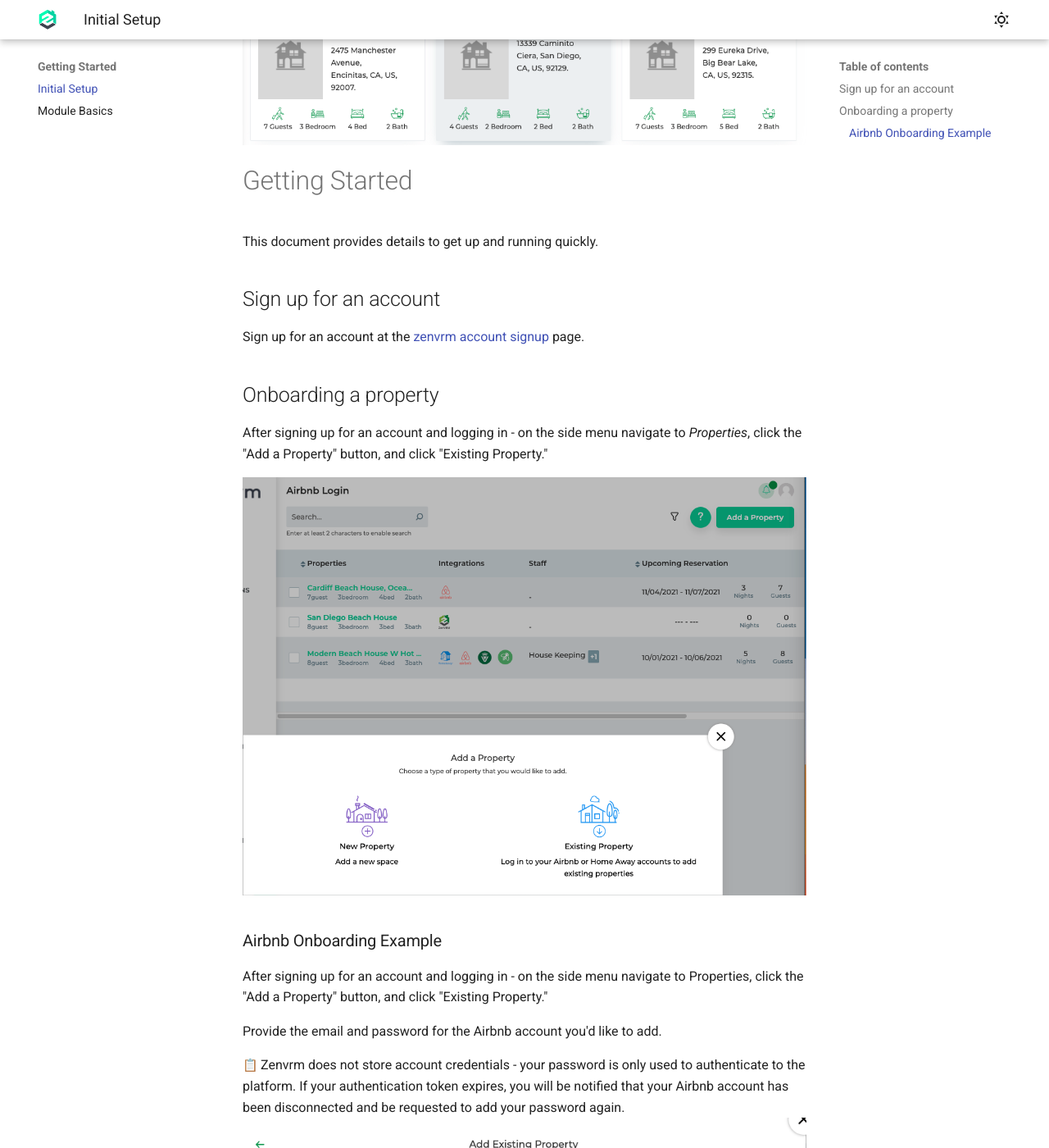
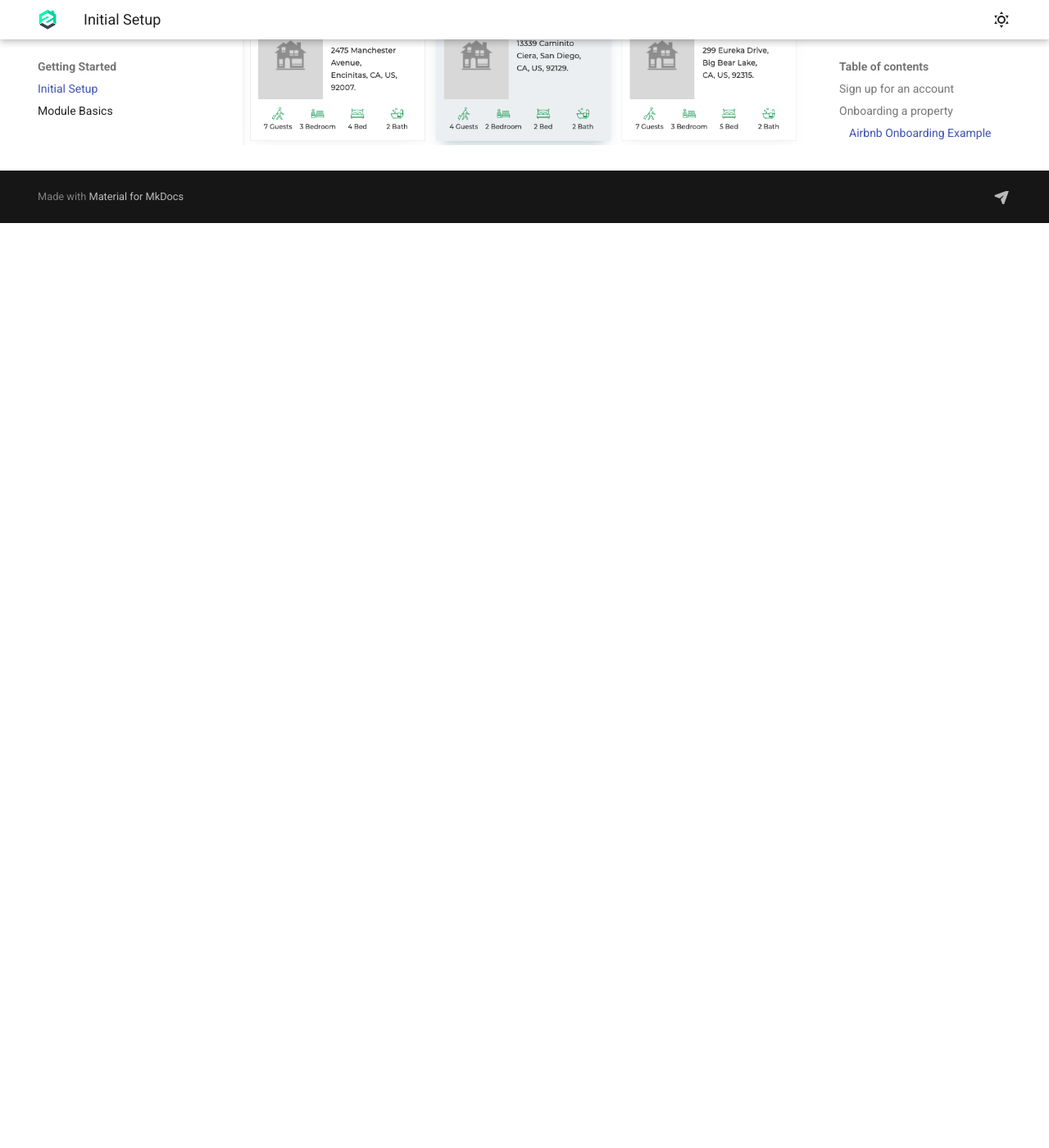
Before and after one commit to zenvrm/docs, an MkDocs documentation site: the page built from docs/getting-started/setup.md, in a window 1280 px wide and 1400 px high, scrolled down 1919 px. Shown: the whole window at 82% size. Built offline with MkDocs 1.6.1 and Material for MkDocs 9.7.7, drawn with Linux system fonts in a browser that asks for light colours; emoji names are drawn with the system emoji font; after the commit the page ends 2191 px from its top, so only the background shows below that; some of the changed text lies outside the part shown.

Commit message:
update setup

```diff
--- a/docs/getting-started/setup.md
+++ b/docs/getting-started/setup.md
@@ -12,8 +12,6 @@
 ### Airbnb Onboarding Example
 After signing up for an account and logging in - on the side menu navigate to Properties, click the "Add a Property" button, and click "Existing Property."
 
-
-
 Provide the email and password for the Airbnb account you'd like to add.
 
 :clipboard: Zenvrm does not store account credentials - your password is only used to authenticate to the platform. If your authentication token expires, you will be notified that your Airbnb account has been disconnected and be requested to add your password again.
@@ -24,29 +22,3 @@
 :clipboard: After adding a property, it typically takes 30 minutes to fully integrate details into the platform.
 
 ![example3](images/property-add-select-example.png)
-# Getting Started
-This document provides details to get up and running quickly.
-
-## Sign up for an account
-Sign up for an account at the [zenvrm account signup](https://stg.zenvrm.com/index.html#/session/signup) page.
-
-## Onboarding a property
-After signing up for an account and logging in - on the side menu navigate to *Properties*, click the "Add a Property" button, and click "Existing Property."
-
-![example 1](images/property-add-example1.png)
-
-### Airbnb Onboarding Example
-After signing up for an account and logging in - on the side menu navigate to Properties, click the "Add a Property" button, and click "Existing Property."
-
-
-
-Provide the email and password for the Airbnb account you'd like to add.
-
-:clipboard: Zenvrm does not store account credentials - your password is only used to authenticate to the platform. If your authentication token expires, you will be notified that your Airbnb account has been disconnected and be requested to add your password again.
-![example 2](images/property-add-airbnb-example1.png)
-
-Once you've provided your credentials select one or more properties to add to your account and click "Proceed."
-
-:clipboard: After adding a property, it typically takes 30 minutes to fully integrate details into the platform.
-
-![example3](images/property-add-select-example.png)
```
